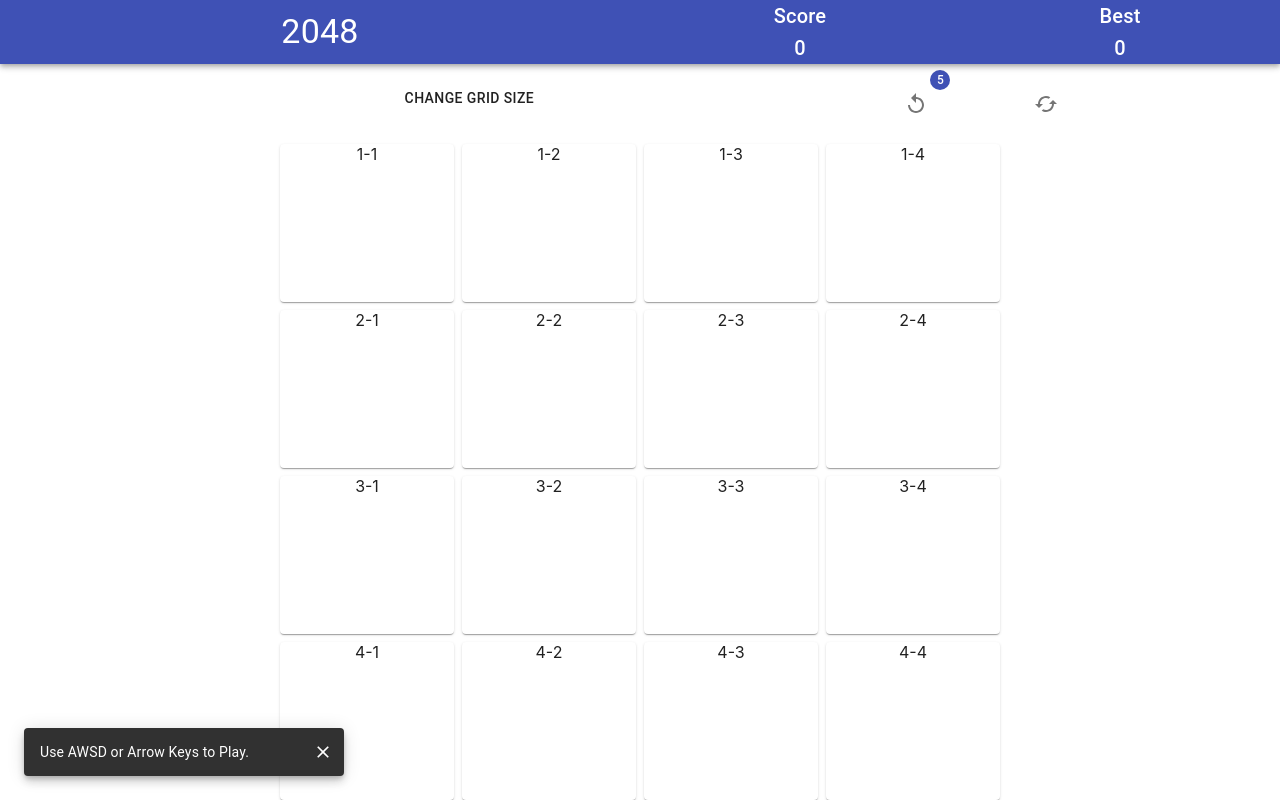
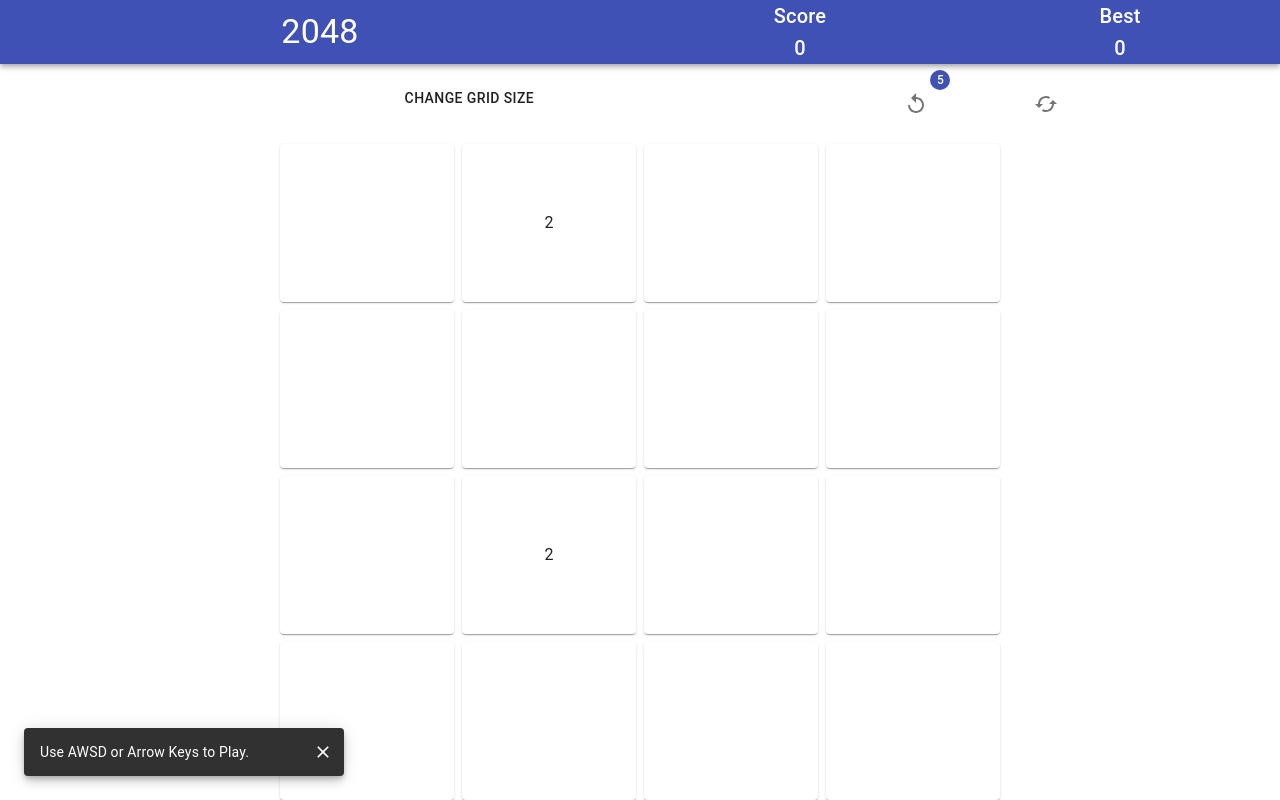
Before and after one commit to thepmsquare/2048, a React (Create React App) app: page / in a window 1280 px wide. Built offline with nearby package versions, Linux system fonts and the light colour scheme.

Commit message:
implement game start

```diff
--- a/src/Board.js
+++ b/src/Board.js
@@ -1,23 +1,25 @@
 import React, { Component } from "react";
+import Typography from "@material-ui/core/Typography";
 import Paper from "@material-ui/core/Paper";
 import "./stylesheets/Board.css";
 
 class Board extends Component {
   render = () => {
-    this.size = this.props.size;
-    this.blocks = [];
-    for (let i = 1; i <= this.size; i++) {
-      for (let j = 1; j <= this.size; j++) {
-        this.blocks.push([i, j]);
-      }
-    }
+    const { size, board } = this.props;
     return (
       <div
         className="Board"
-        style={{ gridTemplateColumns: `repeat(${this.size}, 1fr)` }}
+        style={{
+          gridTemplateColumns: `repeat(${size}, 1fr)`,
+          gridTemplateRows: `repeat(${size}, 1fr)`,
+        }}
       >
-        {this.blocks.map((block) => {
-          return <Paper key={block.join("-")}>{block.join("-")}</Paper>;
+        {board.map((block) => {
+          return (
+            <Paper key={`${block.row}-${block.col}`} className="Board-block">
+              <Typography> {block.value} </Typography>
+            </Paper>
+          );
         })}
       </div>
     );
--- a/src/Game.js
+++ b/src/Game.js
@@ -12,16 +12,59 @@
 class Game extends Component {
   constructor(props) {
     super(props);
+    const startSize = 4;
+    const startBoard = [];
+    for (let i = 1; i <= startSize; i++) {
+      for (let j = 1; j <= startSize; j++) {
+        startBoard.push({ row: i, col: j, value: "" });
+      }
+    }
     this.state = {
-      gridSize: 4,
+      gridSize: startSize,
+      board: startBoard,
       snackbar: true,
     };
   }
-  handleSwipe = (eventData) => {
-    console.log(eventData.dir);
+  componentDidMount = () => {
+    this.startGame();
   };
-  handleKeyPress = (eventData) => {
-    console.log(eventData.key);
+  handleInput = (eventData) => {
+    let input = "";
+    if (eventData.dir) {
+      input = eventData.dir;
+    } else if (eventData.key) {
+      input = eventData.key;
+    }
+
+    if (
+      input === "Right" ||
+      input === "a" ||
+      input === "A" ||
+      input === "ArrowRight"
+    ) {
+      console.log("Right");
+    } else if (
+      input === "Left" ||
+      input === "d" ||
+      input === "D" ||
+      input === "ArrowLeft"
+    ) {
+      console.log("Left");
+    } else if (
+      input === "Up" ||
+      input === "w" ||
+      input === "W" ||
+      input === "ArrowUp"
+    ) {
+      console.log("Up");
+    } else if (
+      input === "Down" ||
+      input === "s" ||
+      input === "S" ||
+      input === "ArrowDown"
+    ) {
+      console.log("Down");
+    }
   };
   handleSnackbarClose = () => {
     this.setState(() => {
@@ -29,21 +72,48 @@
     });
   };
   handleChangeGrid = (newGrid) => {
+    const newBoard = [];
+    for (let i = 1; i <= newGrid; i++) {
+      for (let j = 1; j <= newGrid; j++) {
+        newBoard.push({ row: i, col: j, value: "" });
+      }
+    }
     this.setState(() => {
-      return { gridSize: newGrid };
+      return { gridSize: newGrid, board: newBoard };
+    }, this.startGame);
+  };
+  startGame = () => {
+    const choices = [];
+    const options = [...this.state.board];
+    // change this to change probability of 2 or 4 while start.
+    const startValues = [2, 2, 2, 2, 4];
+    while (choices.length !== 2) {
+      let curChoice = Math.floor(Math.random() * options.length);
+      if (!choices.includes(curChoice)) {
+        choices.push(curChoice);
+      }
+    }
+    choices.forEach((choice) => {
+      options[choice].value =
+        startValues[Math.floor(Math.random() * startValues.length)];
+    });
+    this.setState(() => {
+      return {
+        board: options,
+      };
     });
   };
   render = () => {
     return (
-      <Swipeable onSwiped={this.handleSwipe}>
-        <div className="Game" tabIndex={0} onKeyDown={this.handleKeyPress}>
+      <Swipeable onSwiped={this.handleInput}>
+        <div className="Game" tabIndex={0} onKeyDown={this.handleInput}>
           <TitleRow />
           <div className="Game-secondRow">
             <Selector handleChangeGrid={this.handleChangeGrid} />
             <Commands />
           </div>
 
-          <Board size={this.state.gridSize} />
+          <Board size={this.state.gridSize} board={this.state.board} />
         </div>
         {isBrowser && (
           <Snackbar
--- a/src/stylesheets/Board.css
+++ b/src/stylesheets/Board.css
@@ -4,3 +4,8 @@
   display: grid;
   gap: 0.5rem;
 }
+.Board-block {
+  display: flex;
+  align-items: center;
+  justify-content: center;
+}
```
